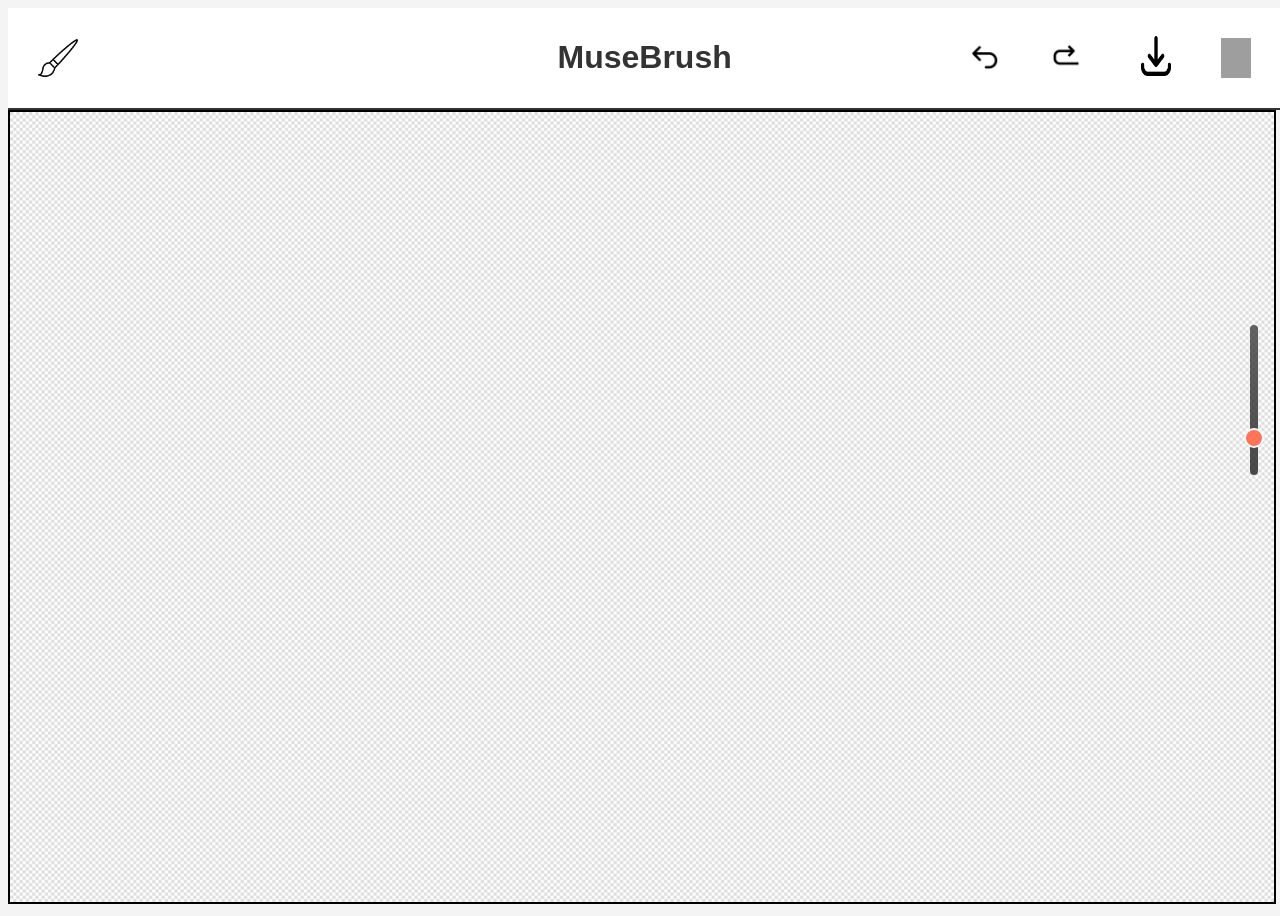
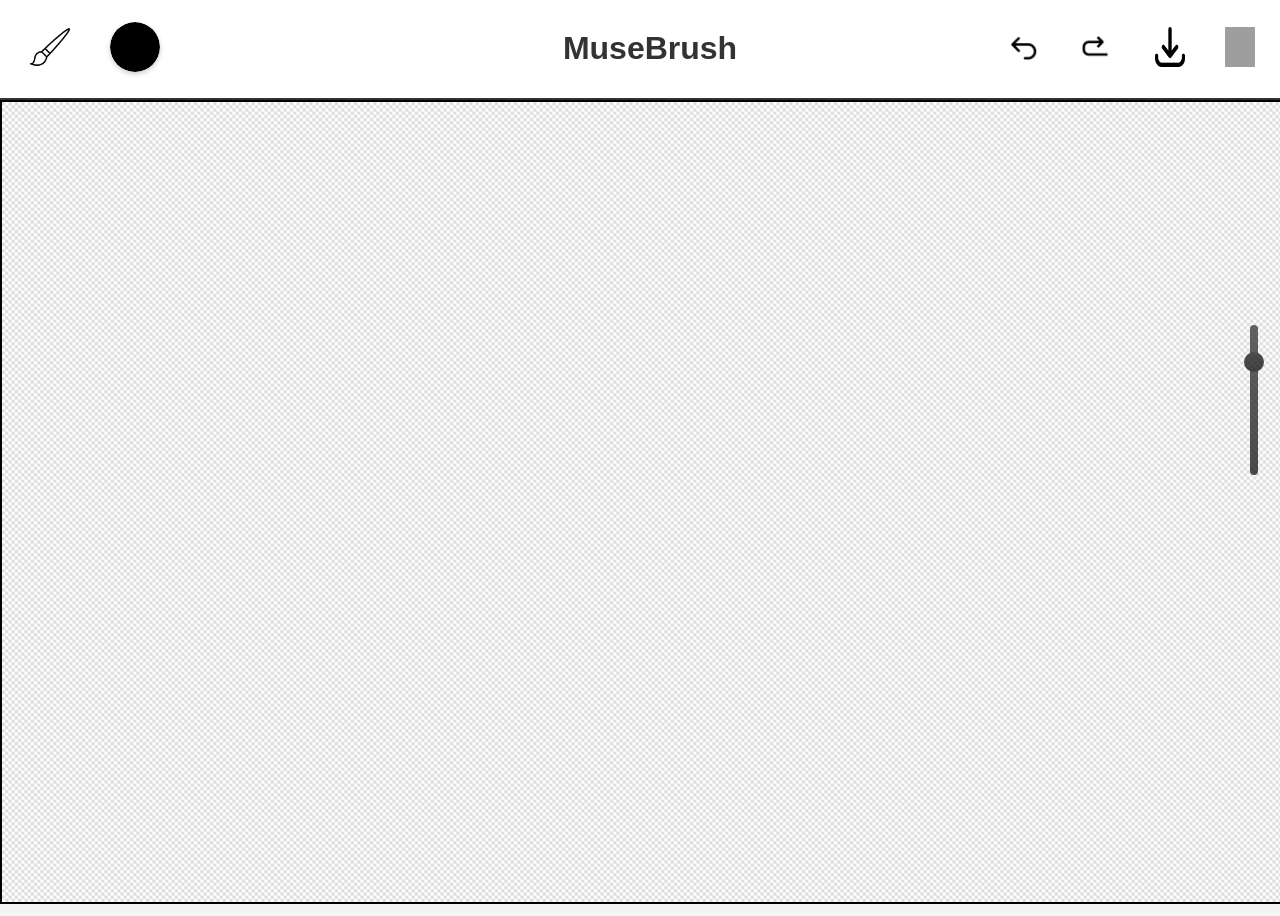
Before and after one commit to leooon3/MuseBrush, a plain HTML site: page index.html in a window 1280 px wide. Drawn offline with Linux system fonts and the light colour scheme; grey boxes are pictures that could not be loaded.

Commit message:
color_picking

```diff
--- a/index.html
+++ b/index.html
@@ -20,6 +20,11 @@
                     <button class="brush-option" data-size="2">Medium</button>
                     <button class="brush-option" data-size="5">Thick</button>
                 </div>
+                <div class="colorContainer">
+                    <input type="color" id="colorInput" class="color-picker">
+                </div>
+
+
             </div>
             <div class="slider-container">
                 <input type="range" id="thicknessSlider" min="1" max="20" value="5" orient="vertical" class="slider">
--- a/script.js
+++ b/script.js
@@ -193,3 +193,10 @@ document.querySelectorAll(".download-option").forEach(button => {
         downloadDropdown.style.display = "none"; // Hide dropdown after selection
   });
 });
+
+const colorInput = document.getElementById('colorInput');
+colorInput.addEventListener('input', function () {
+  brushColor = colorInput.value;  // Get the selected color
+  ctx.strokeStyle = brushColor;  // Update the brush color
+  ctx.fillStyle = brushColor;    // If you need to fill with the same color
+});
--- a/style.css
+++ b/style.css
@@ -2,10 +2,14 @@ body {
     text-align: center;
     font-family: Arial, sans-serif;
     background-color: #f4f4f4;
+    margin:0;
 }
 
 h1 {
     color: #333;
+    text-align: center;
+    margin-top: 20px; /* Space between the title and the menu */
+    width: 100%; /* Ensure it stretches across */
 }
 
 canvas {
@@ -23,30 +27,131 @@ button {
     cursor: pointer;
     border-radius: 5px;
 }
-#menu{
+
+#menu {
     position: sticky;
-    top: 0; /* Sticks to the top */
-    width: 99.15%;
-    background-color: white; /* Background color to avoid transparency */
-    z-index: 1000; /* Ensures it stays above other elements */
+    top: 0;
+    width: 100%;
+    background-color: white;
+    z-index: 1000;
     display: flex;
-    align-items: center;
-    justify-content: center;
+    align-items: center;  /* Vertically align items */
+    justify-content: space-between;  /* Spread out the elements */
     padding: 10px;
     border-bottom: 2px solid #333;
 }
 
+
+/* Clear Button (most left) */
 #clearBtn {
     position: absolute;
-    right: 10px;
+     right: 15px; /* Adjust spacing from left edge */
 }
 
-#clearBtn img, #brushes_tab img {
-    display: block;
+
+
+/* Contenitore per allineamento */
+.colorContainer {
+    display: inline-block;
+    padding: 10px;
+    position: relative;
 }
 
-button:hover {
-    background-color: #ffd3d3;
+/* Stile del color picker come cerchio perfetto */
+#colorInput {
+    appearance: none; /* Rimuove lo stile predefinito */
+    -webkit-appearance: none;
+    -moz-appearance: none;
+    width: 50px;
+    height: 50px;
+    border-radius: 50%; /* Rende il colore un cerchio */
+    padding: 0;
+    border: none;
+    cursor: pointer;
+    background: none;
+    box-shadow: 0 2px 5px rgba(0, 0, 0, 0.2);
+    transition: transform 0.3s ease, box-shadow 0.3s ease;
+}
+
+/* Modifica lo swatch del colore per eliminare il bordo */
+#colorInput::-webkit-color-swatch-wrapper {
+    padding: 0;
+    border-radius: 50%;
+}
+
+#colorInput::-webkit-color-swatch {
+    border: none;
+    border-radius: 50%;
+}
+
+#colorInput::-moz-color-swatch {
+    border: none;
+    border-radius: 50%;
+}
+
+/* Effetto hover */
+#colorInput:hover {
+    transform: scale(1.1);
+    box-shadow: 0 4px 10px rgba(0, 0, 0, 0.3);
+}
+
+
+
+
+/* Undo/Redo Buttons */
+#undoBtn{
+    position: absolute;
+    right:230px;
+}
+#redoBtn {
+   position: absolute;
+   right:160px; /* Adjust spacing between Undo and Redo */
+}
+/* Slider for Brush Thickness */
+.slider-container {
+    position: fixed;
+    right: 20px;
+    top: 50%;
+    transform: translateY(-50%);
+    display: flex;
+    align-items: center;
+    height: auto;
+    justify-content: center;
+}
+.slider {
+    appearance: none;
+    -webkit-appearance: none;
+    -moz-appearance: none;
+    writing-mode: vertical-lr;
+    width: 8px;
+    height: 150px;
+    background: linear-gradient(to bottom, #3f3f3f, #1f1f1f);
+    border-radius: 5px;
+    outline: none;
+    opacity: 0.8;
+    transition: opacity 0.3s;
+    cursor: pointer;
+}
+.slider:hover {
+    opacity: 1;
+}
+.slider::-webkit-slider-thumb {
+    appearance: none;
+    width: 20px;
+    height: 20px;
+    background: linear-gradient(to bottom, #252525, #141414);
+    border-radius: 50%;
+    cursor: pointer;
+}
+.slider::-webkit-slider-thumb:hover {
+    background: #ff2e00;
+}
+
+
+
+button, .dropdown-content button {
+    display: inline-block; /* Keep all buttons inline */
+    margin-right: 10px; /* Add space between buttons */
 }
 .dropdown-content {
     display: none;
@@ -59,7 +164,6 @@ button:hover {
     box-shadow: 2px 2px 5px rgba(0, 0, 0, 0.2);
     border-radius: 5px;
 }
-
 .dropdown-content button {
     display: block;
     width: 100%;
@@ -69,78 +173,22 @@ button:hover {
     cursor: pointer;
     text-align: left;
 }
+button:hover{
+    background-color:#cccaca ;
+}
 
 .dropdown-content button:hover {
-    background-color: #ddd;
+    background-color: #cccaca;
 }
 .dropdown {
-    position: relative;
-    display: inline-block;
+    display:flex;
+    align-items: center;
 }
 .dropdown:last-child {
     position: absolute;
-    right: 90px;
+    right: 85px;
 }
 .dropdown:first-child {
     position: absolute;
     left: 10px;
 }
-#undoBtn{
-    position: absolute;
-    right: 260px;
-}
-
-#redoBtn{
-    position:absolute;
-    right: 180px;
-}
-.slider-container {
-    position: fixed;  /* Use fixed to stay on screen */
-    right: 20px;  /* Stick to the right */
-    top: 50%;  /* Move to middle */
-    transform: translateY(-50%);  /* Adjust to be centered */
-    display: flex;
-    align-items: center;
-    height: auto;
-    justify-content: center;
-}
-
-/* Style the slider */
-.slider {
-    appearance: none;
-    -webkit-appearance: none;
-    -moz-appearance: none;
-    writing-mode: vertical-lr; /* Correct vertical mode */
-    width: 8px;
-    height: 150px;
-    background: linear-gradient(to bottom, #3f3f3f, #1f1f1f);
-    border-radius: 5px;
-    outline: none;
-    opacity: 0.8;
-    transition: opacity 0.3s;
-    cursor: pointer;
-    writing-mode: vertical-rl; /* Corrects orientation */
-    direction: rtl; /* Flips the direction so the small values are at the bottom */
-}
-
-.slider:hover {
-    opacity: 1;
-}
-
-/* Thumb styling */
-.slider::-webkit-slider-thumb {
-    appearance: none;
-    -webkit-appearance: none;
-    -moz-appearance: none;
-    width: 20px;
-    height: 20px;
-    background: #ff5733;
-    border-radius: 50%;
-    cursor: pointer;
-    border: 2px solid #fff;
-    transition: 0.2s;
-}
-
-.slider::-webkit-slider-thumb:hover {
-    background: #ff2e00;
-}
```
